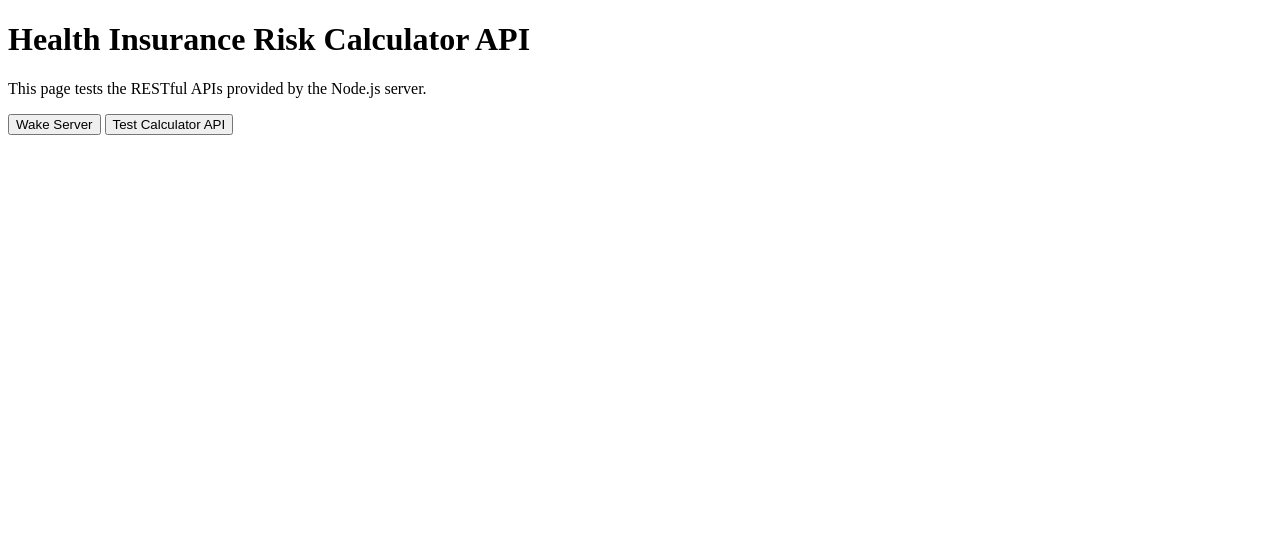
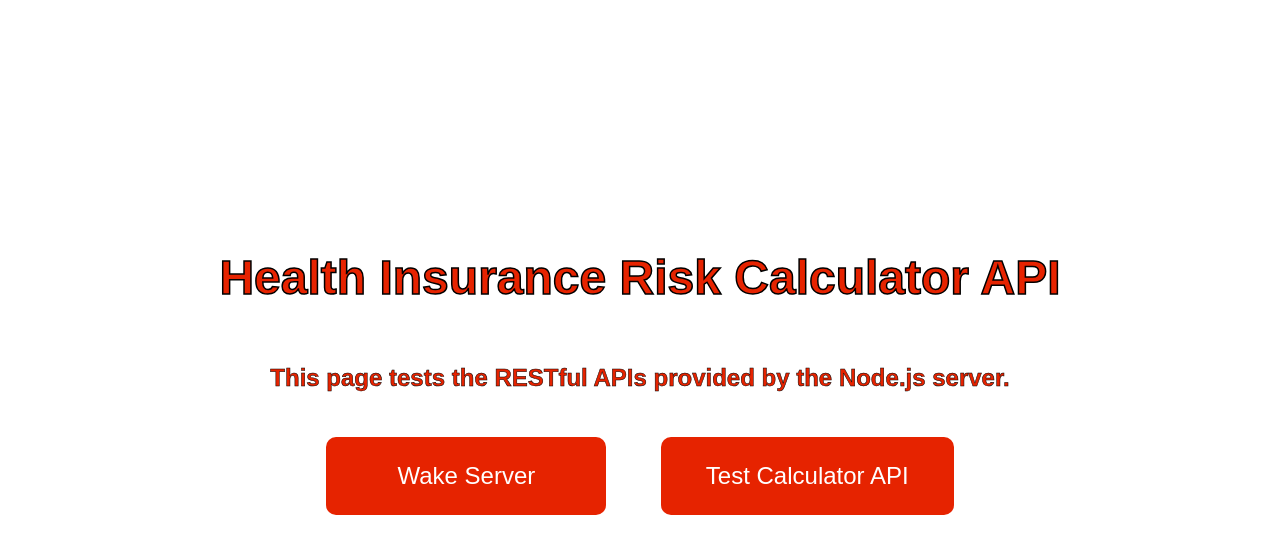
Before and after one commit to isaac-joseph/HealthInsuranceNode, a website: page static/index.html in a window 1280 px wide. Drawn offline with Linux system fonts and the light colour scheme.

Commit message:
stylied the page to match closer to the product

```diff
--- a/static/index.html
+++ b/static/index.html
@@ -5,6 +5,72 @@
     <meta name="viewport" content="width=device-width, initial-scale=1.0">
     <title>Health Insurance Risk Calculator API Tester</title>
 </head>
+<style>
+
+body {
+    background-color: white;
+    color: #e62300;
+    font-family: Arial, sans-serif;
+    display: flex;
+    flex-direction: column;
+    justify-content: center;
+    align-items: center;
+    min-height: 100vh;
+    margin: 0;
+    text-align: center;
+}
+
+h1 {
+    color: #e62300;
+    background: none;
+    font-size: 48px;
+    margin-bottom: 35px;
+}
+
+p {
+    color: #e62300;
+    font-size: 24px;
+    margin-bottom: 35px;
+}
+
+button {
+    background-color: #e62300;
+    color: white;
+    border: none;
+    padding: 25px 45px;
+    margin: 10px 20px;
+    font-size: 24px;
+    border-radius: 10px;
+    cursor: pointer;
+    min-width: 280px;
+}
+
+button:hover {
+    background-color: darkred;
+}
+
+button + button {
+    margin-left: 30px;
+}
+
+#result {
+    font-size: 22px;
+    max-width: 800px;
+}
+
+
+h1 {
+    font-weight: 900;
+    -webkit-text-stroke: 1.5px black;
+}
+
+p {
+    font-weight: bold;
+    -webkit-text-stroke: 0.5px black;
+}
+
+
+</style>
 
 <body>
 
@@ -12,8 +78,10 @@
 
     <p>This page tests the RESTful APIs provided by the Node.js server.</p>
 
+    <div class="button-container">
     <button onclick="wakeServer()">Wake Server</button>
     <button onclick="testCalculator()">Test Calculator API</button>
+	</div>
 
     <p id="result"></p>
 
```
